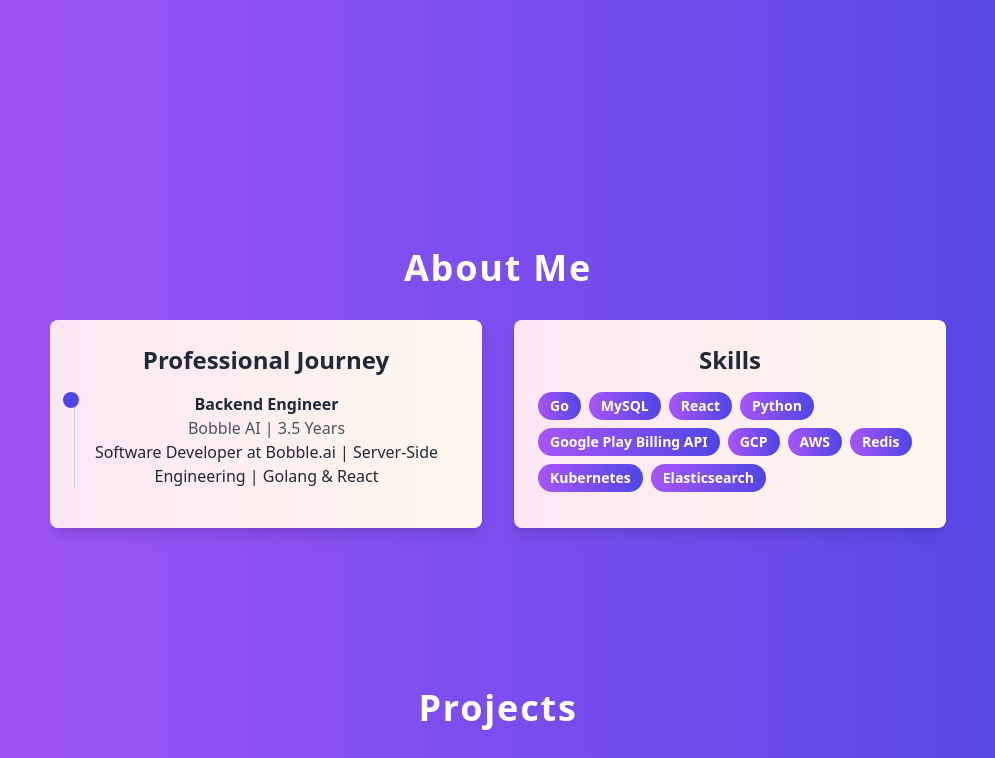
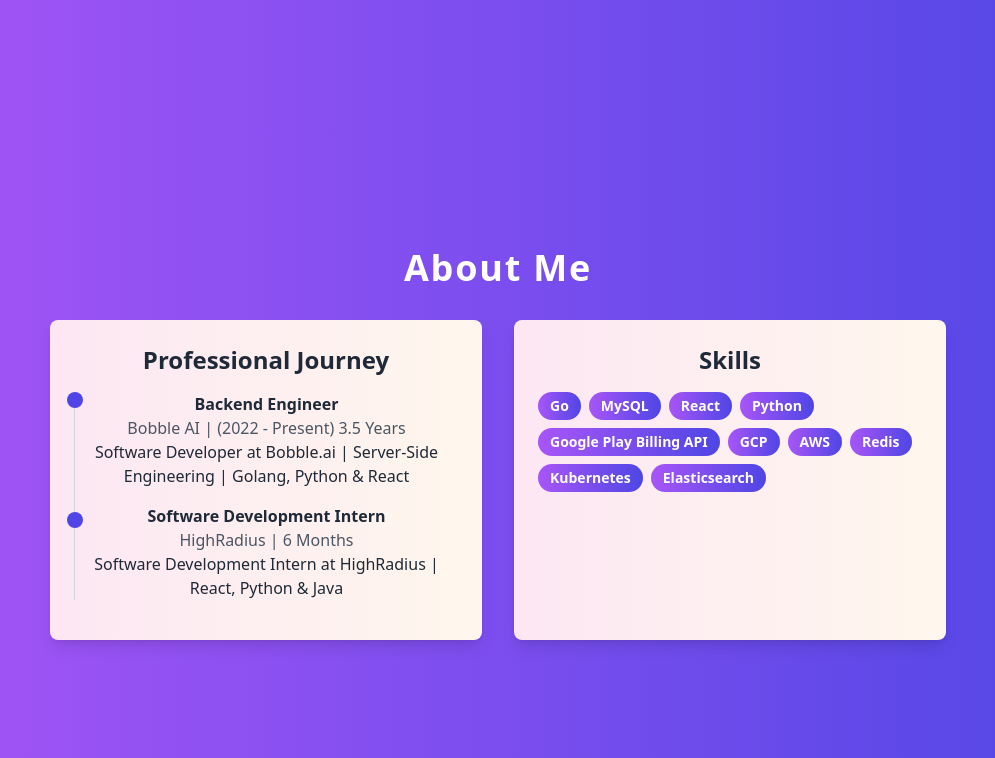
Before and after one commit to prematid/prematid.github.io, a React (Vite) app: page / in a window 1280 px wide. Shown: the part 632-1390 px from the top of the page, without its empty margins (142-1137 px from the left). Built offline with nearby package versions, Linux system fonts and the light colour scheme.

Commit message:
Updated About Section

```diff
--- a/src/components/About.jsx
+++ b/src/components/About.jsx
@@ -32,6 +32,25 @@
 
 import { motion } from 'framer-motion';
 
+
+function calculateYearsBetweenDates(startDate, endDate = new Date()) {
+    const start = new Date(startDate);
+    const end = new Date(endDate);
+    let yearsDifference = end.getFullYear() - start.getFullYear();
+    let monthsDifference = end.getMonth() - start.getMonth();
+
+    // Adjust if the end month is before the start month
+    if (monthsDifference < 0) {
+        yearsDifference -= 1;
+        monthsDifference += 12;
+    }
+    // Calculate the total years with decimal months
+    const totalYears = yearsDifference + monthsDifference / 12;
+    // Round to the nearest half year
+    const roundedYears = Math.round(totalYears * 2) / 2;
+    return roundedYears;
+}
+
 const About = () => {
     return (
         <section id="about" className="py-20 bg-gradient-to-r from-purple-500 to-indigo-600 text-center">
@@ -50,10 +69,16 @@ const About = () => {
                         <div className="relative border-l border-gray-300">
                             {/* Example of a timeline item */}
                             <div className="mb-4">
-                                <div className="absolute left-[-12px] top-0 bg-indigo-600 h-4 w-4 rounded-full"></div>
+                                <div className="absolute left-[-8px] top-0 bg-indigo-600 h-4 w-4 rounded-full"></div>
                                 <h4 className="font-bold">Backend Engineer</h4>
-                                <p className="text-gray-600">Bobble AI | 3.5 Years</p>
-                                <p>Software Developer at Bobble.ai | Server-Side Engineering | Golang & React</p>
+                                <p className="text-gray-600">Bobble AI | (2022 - Present) {calculateYearsBetweenDates('2021-06-01')} Years</p>
+                                <p>Software Developer at Bobble.ai | Server-Side Engineering | Golang, Python & React</p>
+                            </div>
+                            <div className="mb-4">
+                                <div className="absolute left-[-8px] top-[120px] bg-indigo-600 h-4 w-4 rounded-full"></div>
+                                <h4 className="font-bold">Software Development Intern</h4>
+                                <p className="text-gray-600">HighRadius | 6 Months</p>
+                                <p>Software Development Intern at HighRadius | React, Python & Java</p>
                             </div>
                             {/* Repeat the above div for more timeline items */}
                         </div>
```
